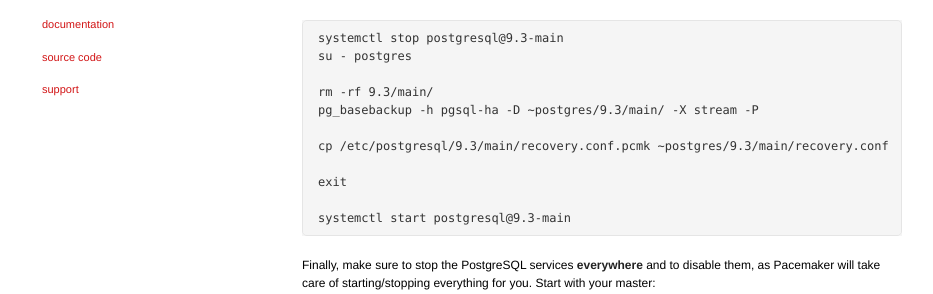
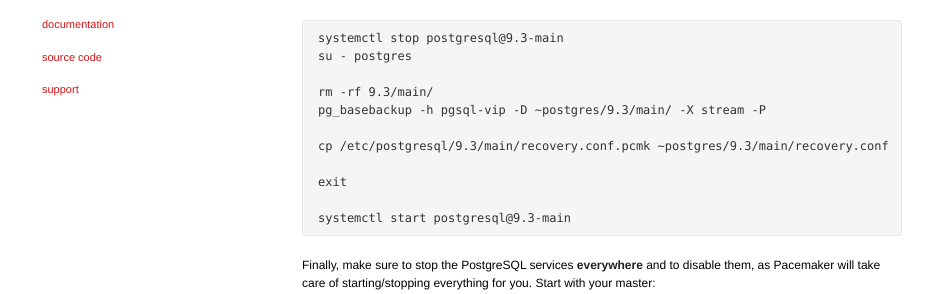
Before and after one commit to ClusterLabs/PAF, a Jekyll site: the page built from Quick_Start-Debian-8.md, in a window 1280 px wide and 900 px high, scrolled down 2701 px. Shown: the part 229-523 px from the top of the window, without its empty margins (173-1106 px from the left). Built offline with Jekyll 4.4.1, drawn with Linux system fonts in a browser that asks for light colours; some of the changed text lies outside the part shown.

Commit message:
Modify vip name in Debian 8 quick start guides

````diff
--- a/Quick_Start-Debian-8.md
+++ b/Quick_Start-Debian-8.md
@@ -45,7 +45,7 @@
 addresses of these servers are `192.168.122.10x/24` on the first interface,
 `192.168.123.10x/24` on the second one.
 
-The IP address `192.168.122.100`, called `pgsql-ha` in this tutorial, will be set
+The IP address `192.168.122.100`, called `pgsql-vip` in this tutorial, will be set
 on the server hosting the master PostgreSQL instance.
 
 During the cluster setup, we use the node names in various places, make sure
@@ -54,7 +54,7 @@
 
 ```
 cat <<EOF >> /etc/hosts
-192.168.122.100 pgsql-ha
+192.168.122.100 pgsql-vip
 192.168.122.101 srv1
 192.168.122.102 srv2
 192.168.122.103 srv3
@@ -185,7 +185,7 @@
 su - postgres
 
 rm -rf 9.3/main/
-pg_basebackup -h pgsql-ha -D ~postgres/9.3/main/ -X stream -P
+pg_basebackup -h pgsql-vip -D ~postgres/9.3/main/ -X stream -P
 
 cp /etc/postgresql/9.3/main/recovery.conf.pcmk ~postgres/9.3/main/recovery.conf
 
````
Also changed, not shown: Quick_Start-Debian-8-two_nodes.md (+3 -3 lines).
